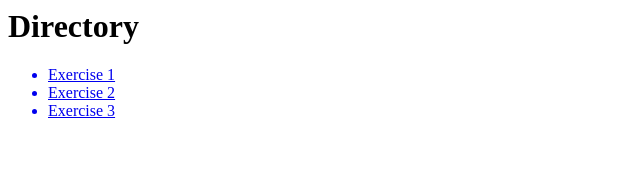
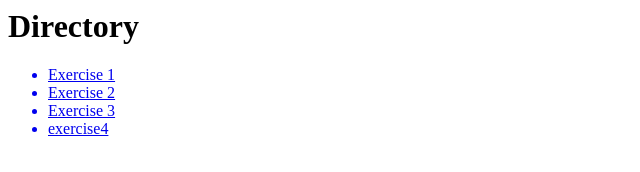
Before and after one commit to jackdweber/EECS_448_Lab3, a plain HTML site: page index.html in a window 1280 px wide. Shown: the full height of the page, 0-640 px from the left. Drawn offline with Linux system fonts and the light colour scheme.

Commit message:
Added e4 link to index.

```diff
--- a/index.html
+++ b/index.html
@@ -9,6 +9,7 @@
             <a href="./exercise1/password_validator.html"><li>Exercise 1</li></a>
             <a href="./exercise2/slideshow.html"><li>Exercise 2</li></a>
             <a href="./exercise3/profile.html"><li>Exercise 3</li></a>
+            <a href="./exercise4/jsandcss.html"><li>exercise4</li></a>
         </ul>
     </body>
 </html>
```
